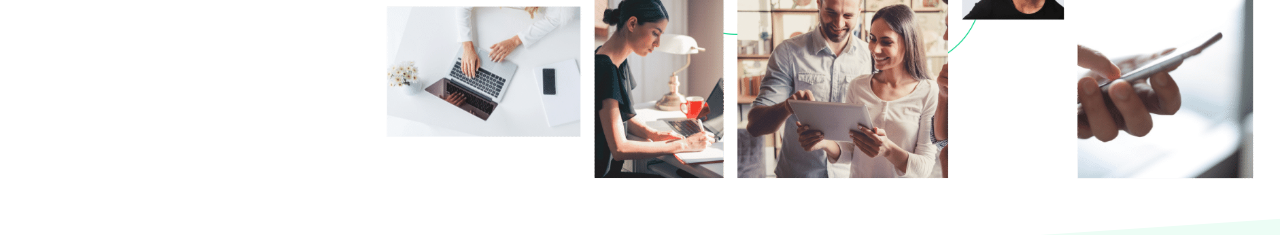
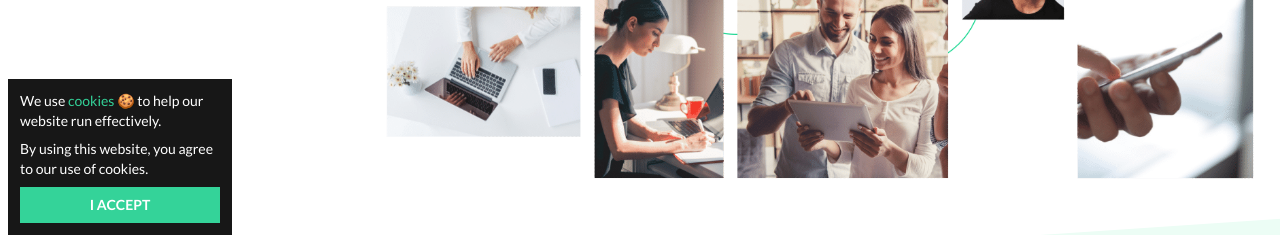
Before and after one commit to dannyrational/bedesigns, a website: page index.html in a window 1280 px wide. Shown: the part 565-800 px from the top of the page. Drawn offline with nearby package versions, Linux system fonts and the light colour scheme.

Commit message:
12: Added Cookie Consent and Removed Old Google Analytics

```diff
--- a/index.html
+++ b/index.html
@@ -8,20 +8,6 @@
   <meta name="description"
     content="We are a premier digital web solutions agency that delivers exceptional designs and development services. We cater to startups and small businesses all across the globe.">
   <meta name=”robots” content="index, follow">
-
-
-  <!-- Global site tag (gtag.js) - Google Analytics -->
-  <script async src="https://www.googletagmanager.com/gtag/js?id=G-CW7GJH7M43"></script>
-  <script>
-    window.dataLayer = window.dataLayer || [];
-
-    function gtag() {
-      dataLayer.push(arguments);
-    }
-    gtag('js', new Date());
-
-    gtag('config', 'G-CW7GJH7M43');
-  </script>
 
   <!-- Global site tag (gtag.js) - Google Analytics -->
   <script async src="https://www.googletagmanager.com/gtag/js?id=UA-204664344-1">
@@ -475,7 +461,32 @@
     </div>
   </div>
 
-  <!-- Scripts -->
+  <!-- Cookies -->
+  <div
+    class="fixed bottom-0 z-30 w-56 p-3 text-sm font-medium text-white transition-all duration-300 translate-y-full left-2 bg-trueGray-900"
+    id="cookies">
+    <p class="mb-2">We use <a class="inline-block font-medium text-emerald-400" href="public/privacy.html">cookies</a>
+      🍪 to help our
+      website
+      run
+      effectively.
+      <span class="inline-block mt-2">
+        By
+        using
+        this website,
+        you agree to our use
+        of cookies.
+      </span>
+    </p>
+    <button type="button" class="w-full p-2 font-bold uppercase bg-emerald-400" id="cookies-btn"
+      onclick="hideCookies()">I
+      accept</button>
+  </div>
+
+  <!-- Cookie JS -->
+  <script src="https://cdn.jsdelivr.net/npm/js-cookie@3.0.0/dist/js.cookie.min.js"></script>
+
+  <!-- Main Scripts -->
   <script src="public/script.js"></script>
 
   <!--Start of Tawk.to Script-->
--- a/public/script.js
+++ b/public/script.js
@@ -4,6 +4,7 @@ const closeMenuBtn = document.querySelector(".close-menu-btn");
 const slideMenu = document.querySelector(".slide-menu");
 const slideMenuOverlay = document.querySelector(".slide-menu-overlay");
 const menuLink = document.querySelectorAll(".menu-link");
+
 
 // ********** Mobile Menu **********
 openMenuBtn.addEventListener("click", function () {
@@ -47,3 +48,32 @@ let year = date.getFullYear();
 let autoYear = document.getElementById("auto-year");
 
 autoYear.innerText = year;
+
+
+// ********** Cookies **********
+const cookies = document.querySelector('#cookies');
+const cookiesBtn = document.querySelector('#cookies-btn');
+
+//Hide cookies pop up
+function hideCookies() {
+  cookies.classList.add('translate-y-full')
+}
+
+//Accept cookies when clicked
+cookiesBtn.addEventListener('click', function () {
+  //Set Cookies
+  Cookies.set('accepted-cookies', true, {
+    expires: 30
+  })
+})
+
+//Get cookies
+const getCookies = Cookies.get('accepted-cookies')
+
+if (!getCookies) {
+
+  //Show cookies pop up after 5 secs
+  setTimeout(() => {
+    cookies.classList.remove('translate-y-full')
+  }, 3000);
+}
```
Also changed, not shown: public/about.html (+26 -14 lines), public/contact-spa.html (+26 -14 lines), public/contact.html (+26 -14 lines), public/portfolio.html (+26 -14 lines), public/services.html (+26 -14 lines), public/style.css.
